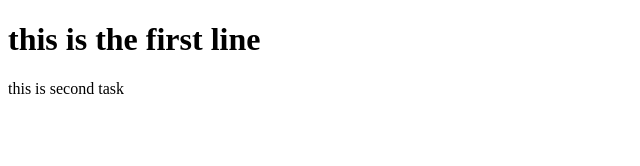
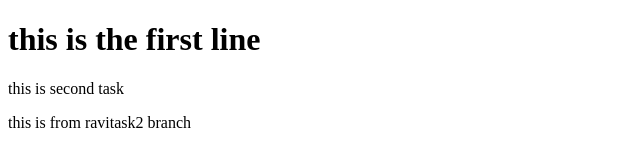
Before and after one commit to RaviTejaNanda/hanuman, a plain HTML site: page index.html in a window 1280 px wide. Shown: the whole page, without its empty margins (0-640 px from the left). Drawn offline with Linux system fonts and the light colour scheme.

Commit message:
from branch ravitask2 added p tag

```diff
--- a/index.html
+++ b/index.html
@@ -8,5 +8,7 @@
     <h1>this is the first line</h1>
 
     <p>this is second task</p>
+
+    <p>this is from ravitask2 branch</p>
 </body>
 </html>
```
